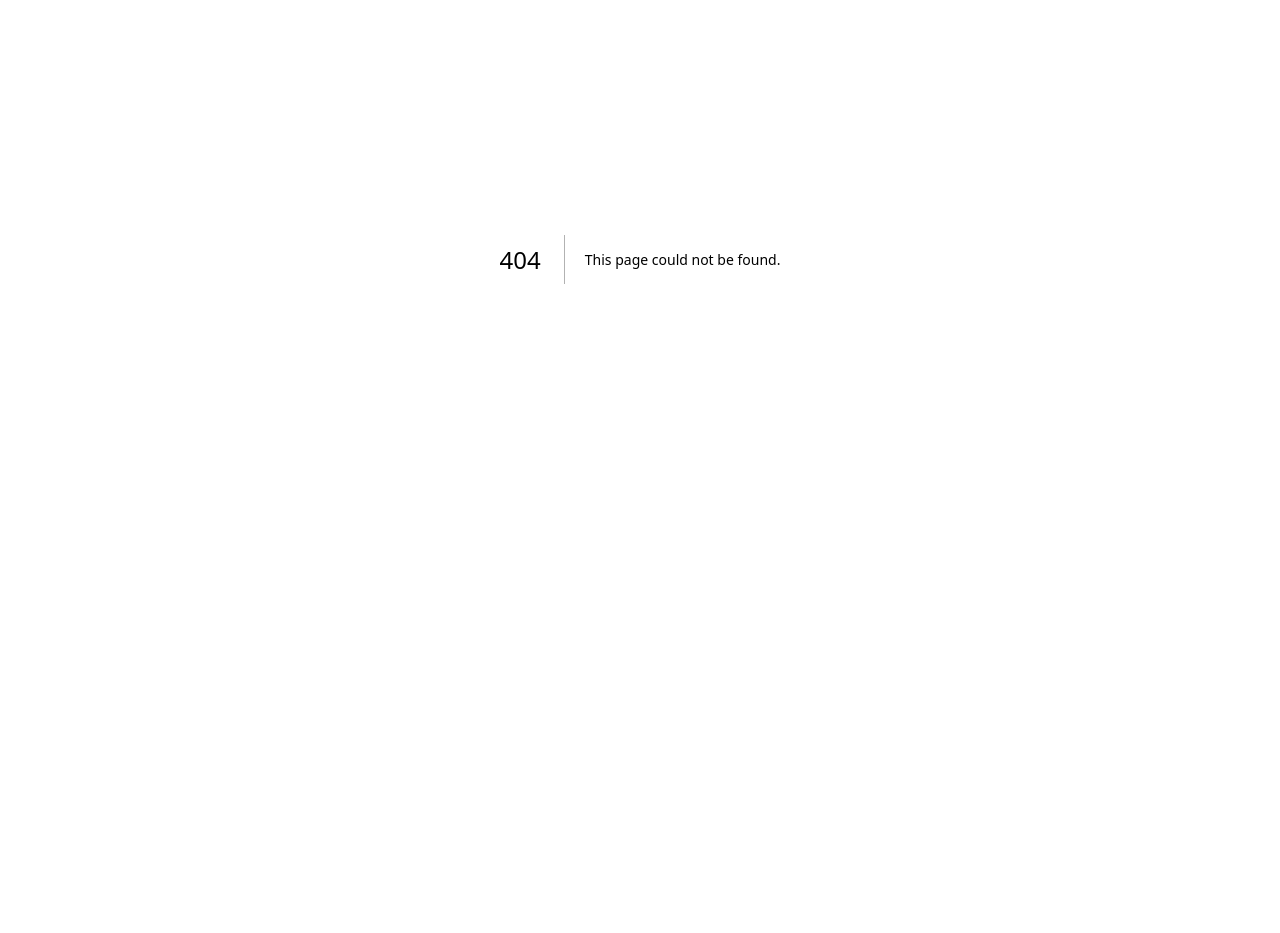
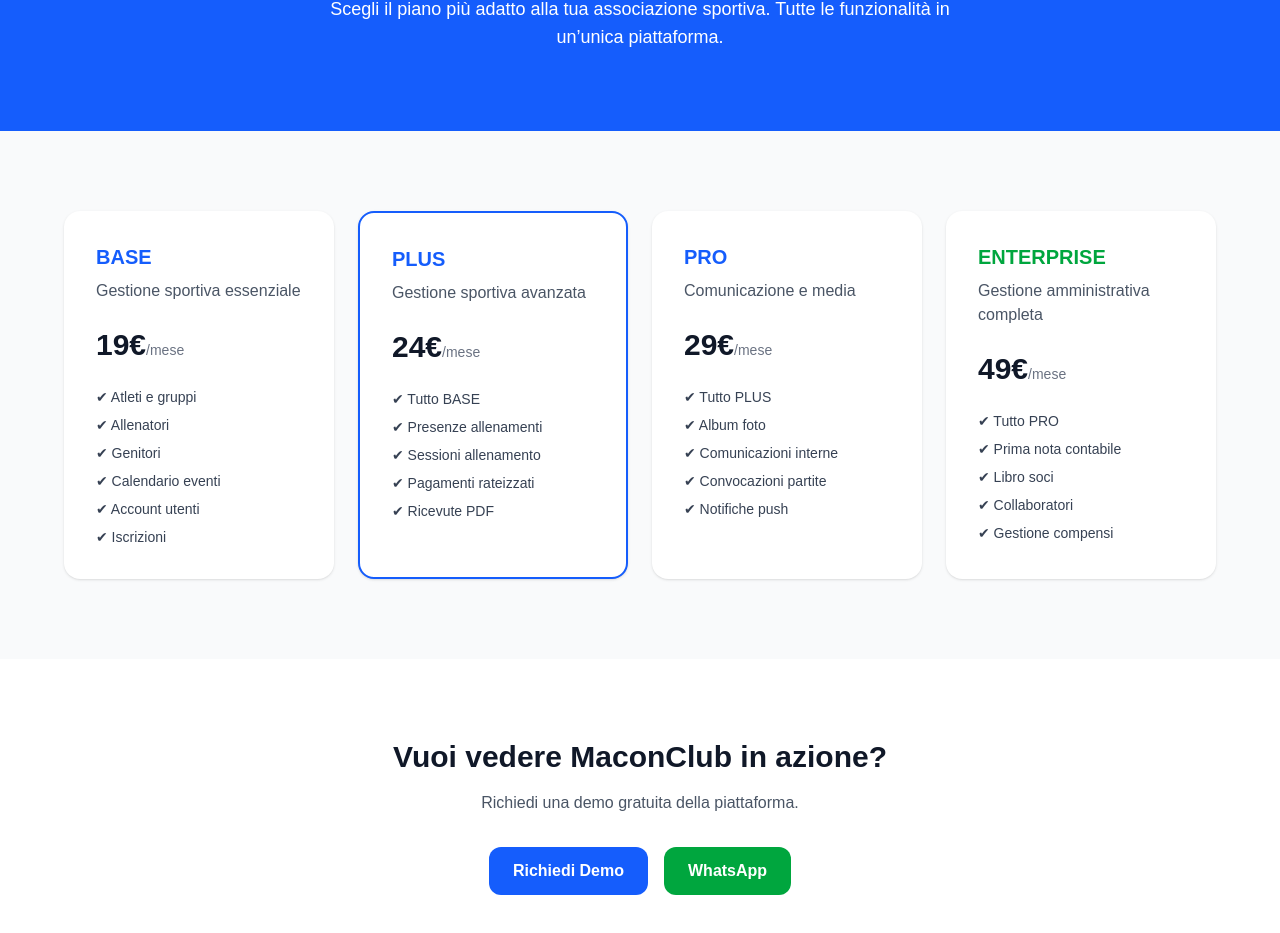
Before and after one commit to maurotto80/maconclub-landing, a Next.js app: page /prezzi in a window 1280 px wide. Before the commit this address had no page. Shown: the part 213-1146 px from the top of the page. Before the commit the page ends 872 px from the top, so only its background shows below. Built offline with nearby package versions, Linux system fonts and the light colour scheme.

Commit message:
Page prezzi

```diff
--- a/app/layout.tsx
+++ b/app/layout.tsx
@@ -1,3 +1,5 @@
+//app/layout.tsx
+
 import type { Metadata } from "next";
 import { Geist, Geist_Mono } from "next/font/google";
 import Navbar from "@/components/Navbar";
@@ -17,21 +19,27 @@ export const metadata: Metadata = {
   title: "Software gestionale per ASD sportive | MaconClub",
 
   description:
-    "Software gestionale per ASD sportive: gestione atleti, allenamenti, convocazioni, pagamenti, ricevute fiscali, libro soci e prima nota. Scopri MaconClub. Da 19€/mese.",
+    "Software gestionale per ASD sportive: gestione atleti, allenamenti, convocazioni, pagamenti, ricevute fiscali, libro soci, collaboratori e prima nota. Scopri MaconClub. Da 19€/mese.",
 
   keywords: [
     "software gestionale asd",
     "gestionale società sportiva",
     "programma gestionale asd",
     "gestione associazione sportiva",
+    "gestionale sportivo",
     "gestione atleti",
     "ricevute fiscali asd",
     "libro soci digitale",
     "prima nota asd",
+    "software associazioni sportive",
     "MaconClub",
   ],
 
   authors: [{ name: "MaconService" }],
+
+  alternates: {
+    canonical: "https://maconclub.com",
+  },
 
   openGraph: {
     title: "Software gestionale per ASD sportive | MaconClub",
@@ -41,7 +49,7 @@ export const metadata: Metadata = {
     siteName: "MaconClub",
       images: [
   {
-        url: "https://maconclub.com/logo.png",
+    url: "https://maconclub.com/og-maconclub.jpg",
     width: 1200,
     height: 630,
     alt: "MaconClub – Software gestionale per ASD",
@@ -87,6 +95,33 @@ export default function RootLayout({
             gtag('config', 'G-LG7NZFJ879');
           `}
         </Script>
+        {/* SEO Schema.org */}
+<Script
+  id="schema-software"
+  type="application/ld+json"
+  strategy="afterInteractive"
+>
+  {JSON.stringify({
+    "@context": "https://schema.org",
+    "@type": "SoftwareApplication",
+    name: "MaconClub",
+    applicationCategory: "BusinessApplication",
+    operatingSystem: "Web, iOS, Android",
+    description:
+      "Software gestionale per ASD sportive che integra gestione sportiva e amministrativa: atleti, allenamenti, presenze, pagamenti, ricevute fiscali, libro soci e prima nota.",
+    offers: {
+      "@type": "Offer",
+      price: "19",
+      priceCurrency: "EUR",
+    },
+    url: "https://maconclub.com",
+    publisher: {
+      "@type": "Organization",
+      name: "MaconService",
+      url: "https://www.maconservice.com",
+    },
+  })}
+</Script>
 
         <Navbar />
         {children}
--- a/app/page.tsx
+++ b/app/page.tsx
@@ -1,3 +1,5 @@
+//app/page.tsx
+
 "use client";
 
 import React from "react";
@@ -239,16 +241,33 @@ const handleSubmit = async (e: React.FormEvent) => {
 </section>
 
       {/* PRICING */}
-      <section id="prezzi"
-        className="bg-blue-50 py-20 text-center px-6"
-      >
-        <h2 className="text-4xl font-extrabold">
-  Tutta la tua ASD a partire da <span className="text-blue-600">19€/mese</span>
+<section
+ id="prezzi"
+ className="bg-blue-50 py-20 text-center px-6"
+>
+
+<h2 className="text-3xl sm:text-4xl font-extrabold">
+  Tutta la tua ASD da <span className="text-blue-600">19€/mese</span>
 </h2>
 
 <p className="mt-4 text-lg text-gray-700">
-  Nessun software separato. Nessun costo nascosto.
-  Un’unica piattaforma completa.
+  Un'unica piattaforma per gestione sportiva e amministrativa.
+</p>
+
+<a
+ href="/prezzi"
+ className="inline-block mt-8 px-8 py-4 rounded-xl bg-blue-600 hover:bg-blue-700 text-white font-semibold text-lg"
+>
+ Scopri i piani e prezzi
+</a>
+<p className="mt-4 text-sm text-gray-500">
+  Piani a partire da 19€/mese • Nessun costo di installazione
+</p>
+
+<p className="mt-4 text-lg text-gray-700">
+  MaconClub è il software gestionale per ASD sportive
+  con prezzi accessibili: gestione atleti, allenamenti,
+  pagamenti, ricevute fiscali e contabilità in un unico sistema.
 </p>
 
         <p className="mt-4 text-lg text-gray-700">
--- /dev/null
+++ b/app/prezzi/page.tsx
@@ -0,0 +1,166 @@
+import type { Metadata } from "next";
+
+export const metadata: Metadata = {
+  title: "Prezzi MaconClub | Software gestionale per ASD sportive",
+  description:
+    "Scopri i prezzi di MaconClub: software gestionale per ASD sportive con gestione atleti, pagamenti, ricevute fiscali, libro soci e contabilità.",
+};
+
+export default function PricingPage() {
+  return (
+    <main className="bg-white text-gray-900">
+
+      {/* HERO */}
+      <section className="bg-blue-600 text-white py-20 px-6 text-center">
+        <h1 className="text-4xl font-extrabold">
+          Prezzi MaconClub
+        </h1>
+
+        <p className="mt-4 text-lg max-w-2xl mx-auto">
+          Scegli il piano più adatto alla tua associazione sportiva.
+          Tutte le funzionalità in un’unica piattaforma.
+        </p>
+      </section>
+
+      {/* PRICING CARDS */}
+      <section className="py-20 px-6 bg-gray-50">
+        <div className="max-w-6xl mx-auto grid md:grid-cols-4 gap-6">
+
+          {/* BASE */}
+          <div className="bg-white p-8 rounded-2xl shadow">
+            <h3 className="text-xl font-bold text-blue-600">
+              BASE
+            </h3>
+
+            <p className="mt-2 text-gray-600">
+              Gestione sportiva essenziale
+            </p>
+
+            <p className="text-3xl font-extrabold mt-6">
+              19€
+              <span className="text-sm font-normal text-gray-500">
+                /mese
+              </span>
+            </p>
+
+            <ul className="mt-6 space-y-2 text-gray-700 text-sm">
+              <li>✔ Atleti e gruppi</li>
+              <li>✔ Allenatori</li>
+              <li>✔ Genitori</li>
+              <li>✔ Calendario eventi</li>
+              <li>✔ Account utenti</li>
+              <li>✔ Iscrizioni</li>
+            </ul>
+          </div>
+
+          {/* PLUS */}
+          <div className="bg-white p-8 rounded-2xl shadow border-2 border-blue-600">
+            <h3 className="text-xl font-bold text-blue-600">
+              PLUS
+            </h3>
+
+            <p className="mt-2 text-gray-600">
+              Gestione sportiva avanzata
+            </p>
+
+            <p className="text-3xl font-extrabold mt-6">
+              24€
+              <span className="text-sm font-normal text-gray-500">
+                /mese
+              </span>
+            </p>
+
+            <ul className="mt-6 space-y-2 text-gray-700 text-sm">
+              <li>✔ Tutto BASE</li>
+              <li>✔ Presenze allenamenti</li>
+              <li>✔ Sessioni allenamento</li>
+              <li>✔ Pagamenti rateizzati</li>
+              <li>✔ Ricevute PDF</li>
+            </ul>
+          </div>
+
+          {/* PRO */}
+          <div className="bg-white p-8 rounded-2xl shadow">
+            <h3 className="text-xl font-bold text-blue-600">
+              PRO
+            </h3>
+
+            <p className="mt-2 text-gray-600">
+              Comunicazione e media
+            </p>
+
+            <p className="text-3xl font-extrabold mt-6">
+              29€
+              <span className="text-sm font-normal text-gray-500">
+                /mese
+              </span>
+            </p>
+
+            <ul className="mt-6 space-y-2 text-gray-700 text-sm">
+              <li>✔ Tutto PLUS</li>
+              <li>✔ Album foto</li>
+              <li>✔ Comunicazioni interne</li>
+              <li>✔ Convocazioni partite</li>
+              <li>✔ Notifiche push</li>
+            </ul>
+          </div>
+
+          {/* ENTERPRISE */}
+          <div className="bg-white p-8 rounded-2xl shadow">
+            <h3 className="text-xl font-bold text-green-600">
+              ENTERPRISE
+            </h3>
+
+            <p className="mt-2 text-gray-600">
+              Gestione amministrativa completa
+            </p>
+
+            <p className="text-3xl font-extrabold mt-6">
+              49€
+              <span className="text-sm font-normal text-gray-500">
+                /mese
+              </span>
+            </p>
+
+            <ul className="mt-6 space-y-2 text-gray-700 text-sm">
+              <li>✔ Tutto PRO</li>
+              <li>✔ Prima nota contabile</li>
+              <li>✔ Libro soci</li>
+              <li>✔ Collaboratori</li>
+              <li>✔ Gestione compensi</li>
+            </ul>
+          </div>
+
+        </div>
+      </section>
+
+      {/* CTA */}
+      <section className="py-20 text-center px-6">
+        <h2 className="text-3xl font-bold">
+          Vuoi vedere MaconClub in azione?
+        </h2>
+
+        <p className="mt-4 text-gray-600">
+          Richiedi una demo gratuita della piattaforma.
+        </p>
+
+        <div className="mt-8 flex justify-center gap-4 flex-wrap">
+          <a
+            href="mailto:info@maconclub.com"
+            className="px-6 py-3 bg-blue-600 text-white rounded-xl font-semibold hover:bg-blue-700"
+          >
+            Richiedi Demo
+          </a>
+
+          <a
+            href="https://wa.me/393351004423"
+            className="px-6 py-3 bg-green-600 text-white rounded-xl font-semibold hover:bg-green-700"
+          >
+            WhatsApp
+          </a>
+        </div>
+      </section>
+
+    </main>
+  );
+}
```
Also changed, not shown: public/og-maconclub.jpg (added). Lines whose indentation alone changed are shown as unchanged.
